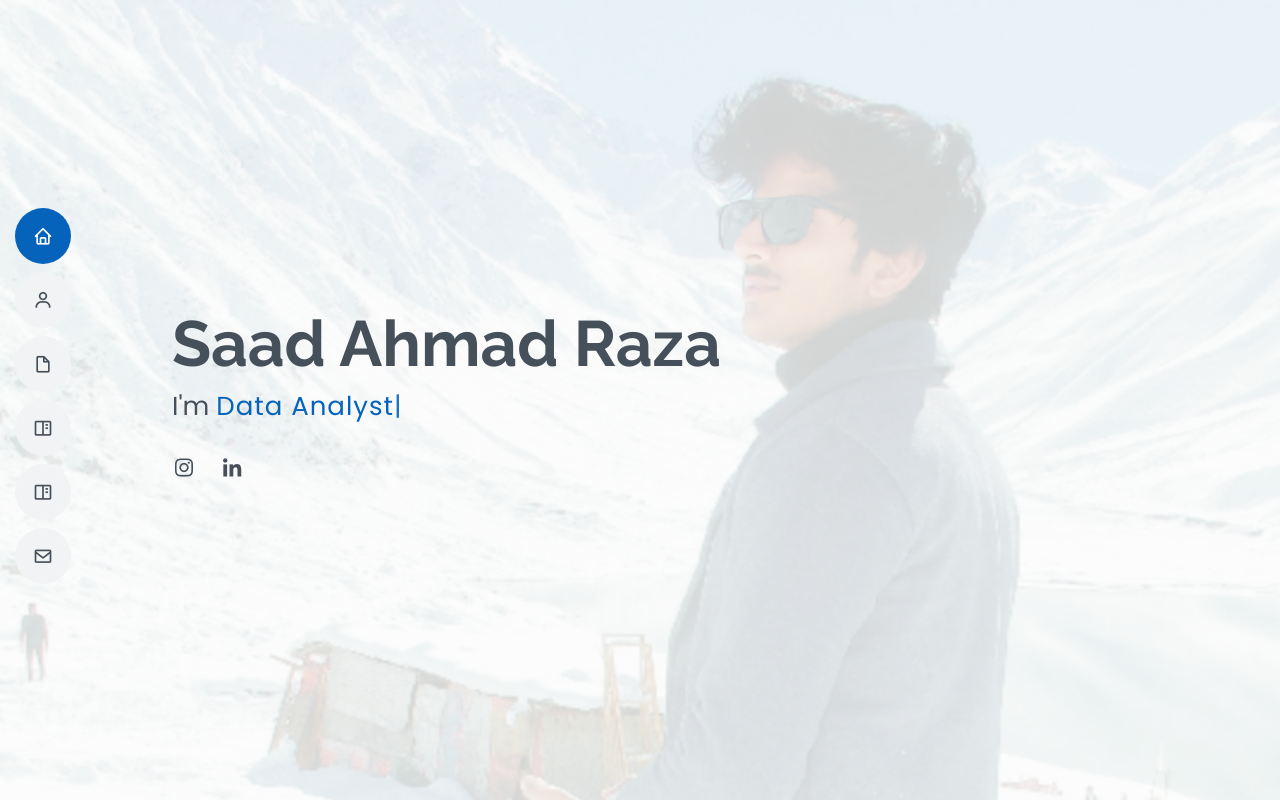
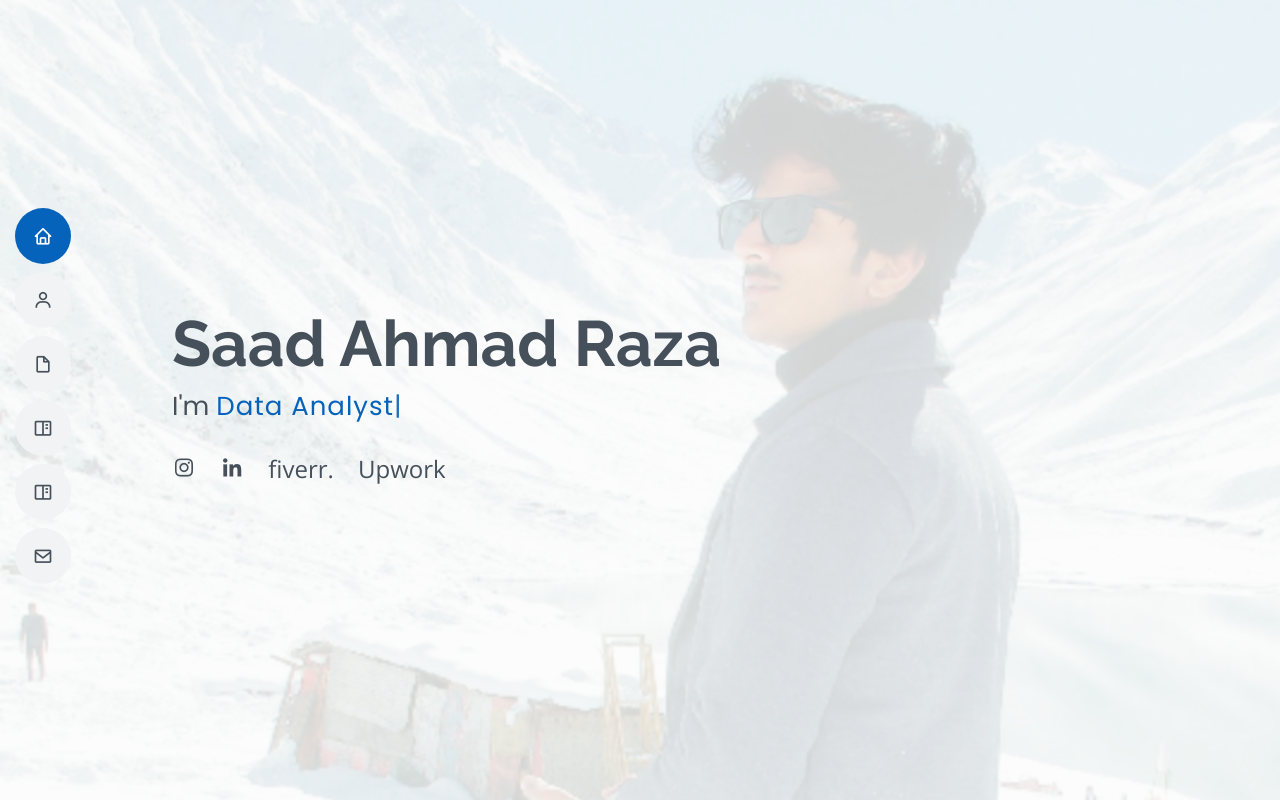
Before and after one commit to yoursaadahmad/saadahmad.github.io, a plain HTML site: page index.html in a window 1280 px wide. Shown: the top 800 px of the page. Drawn offline with nearby package versions, Linux system fonts and the light colour scheme.

Commit message:
Update index.html

```diff
--- a/index.html
+++ b/index.html
@@ -61,6 +61,8 @@
         <a href="https://www.instagram.com/yoursaadahmad" class="instagram"><i class="bx bxl-instagram"></i></a>
 
         <a href="https://www.linkedin.com/in/saad-ahmad-raza-7103aa271/" class="linkedin"><i class="bx bxl-linkedin"></i></a>
+        <a target="https://www.fiverr.com/fallen80?up_rollout=true" href="https://www.fiverr.com/fallen80?up_rollout=true" class="linkedin"><button class="nav-link scrollto">fiverr.</button></a>
+        <a target="https://www.upwork.com/freelancers/~0117e792a410e8b465" href="https://www.upwork.com/freelancers/~0117e792a410e8b465" class="linkedin"><button class="nav-link scrollto">Upwork</button></a>
       </div>
     </div>
   </section><!-- End Hero -->
```
